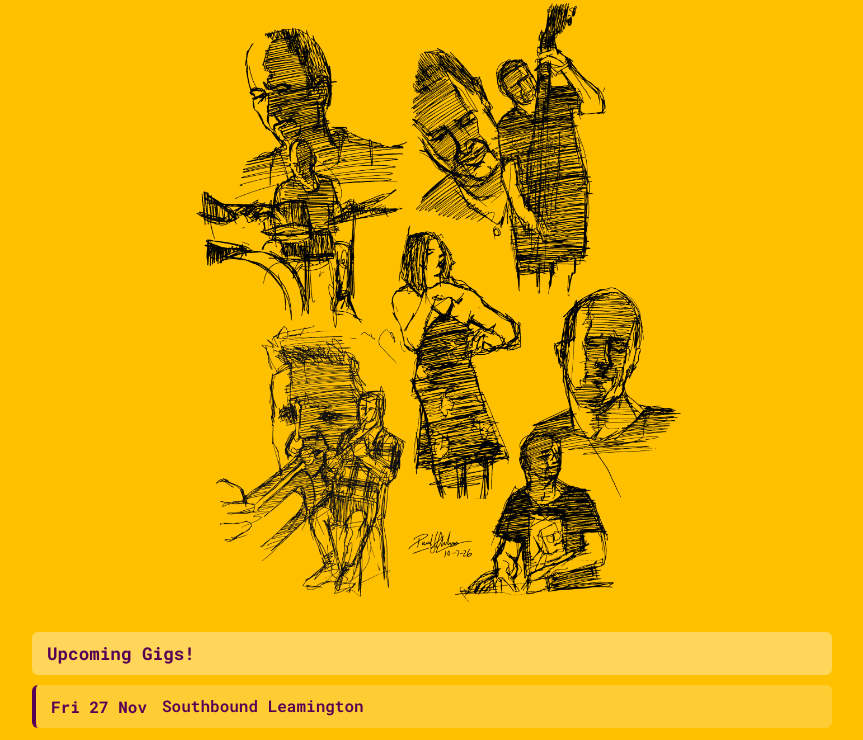
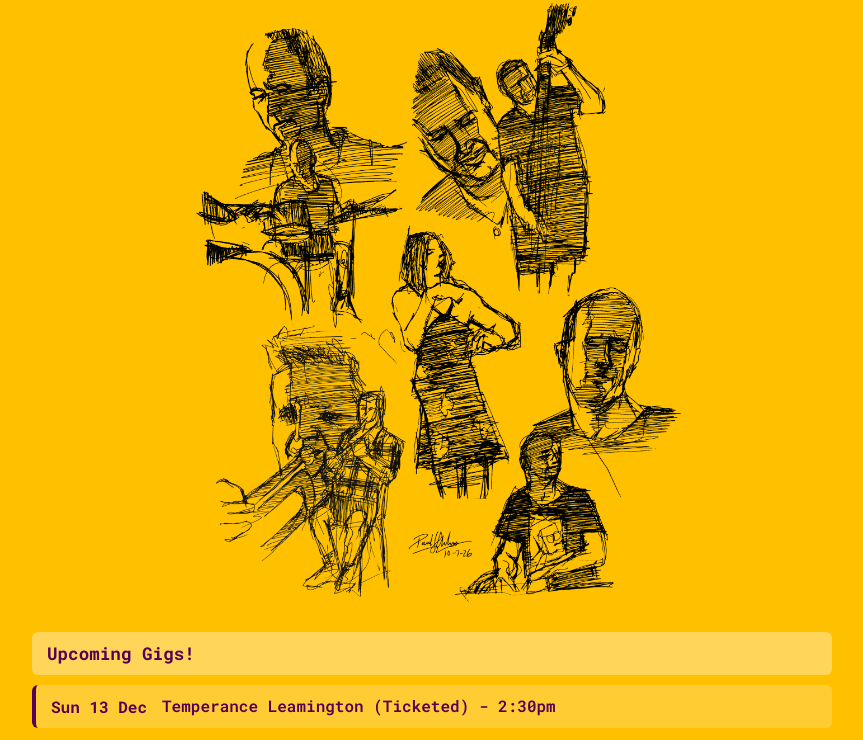
Before and after one commit to easy3music/easy3music.github.io, a plain HTML site: page index.html in a window 1280 px wide. Shown: the part 186-926 px from the top of the page, without its empty margins (208-1071 px from the left). Drawn offline with Linux system fonts and the light colour scheme.

Commit message:
Update index.html

```diff
--- a/index.html
+++ b/index.html
@@ -25,11 +25,9 @@
       <h2 class="gigs-label">Upcoming Gigs!</h2>
 
       <div class="gigs-timeline">
+        <!-- Date format: YYYY-MM-DD -->
 
-        <div class="gig-item" data-date="2026-11-27">
-          <div class="gig-date">Fri 27 Nov</div>
-          <div class="gig-details">Southbound Leamington</div>
-        </div>
+
 
         <div class="gig-item" data-date="2026-12-13">
           <div class="gig-date">Sun 13 Dec</div>
```
